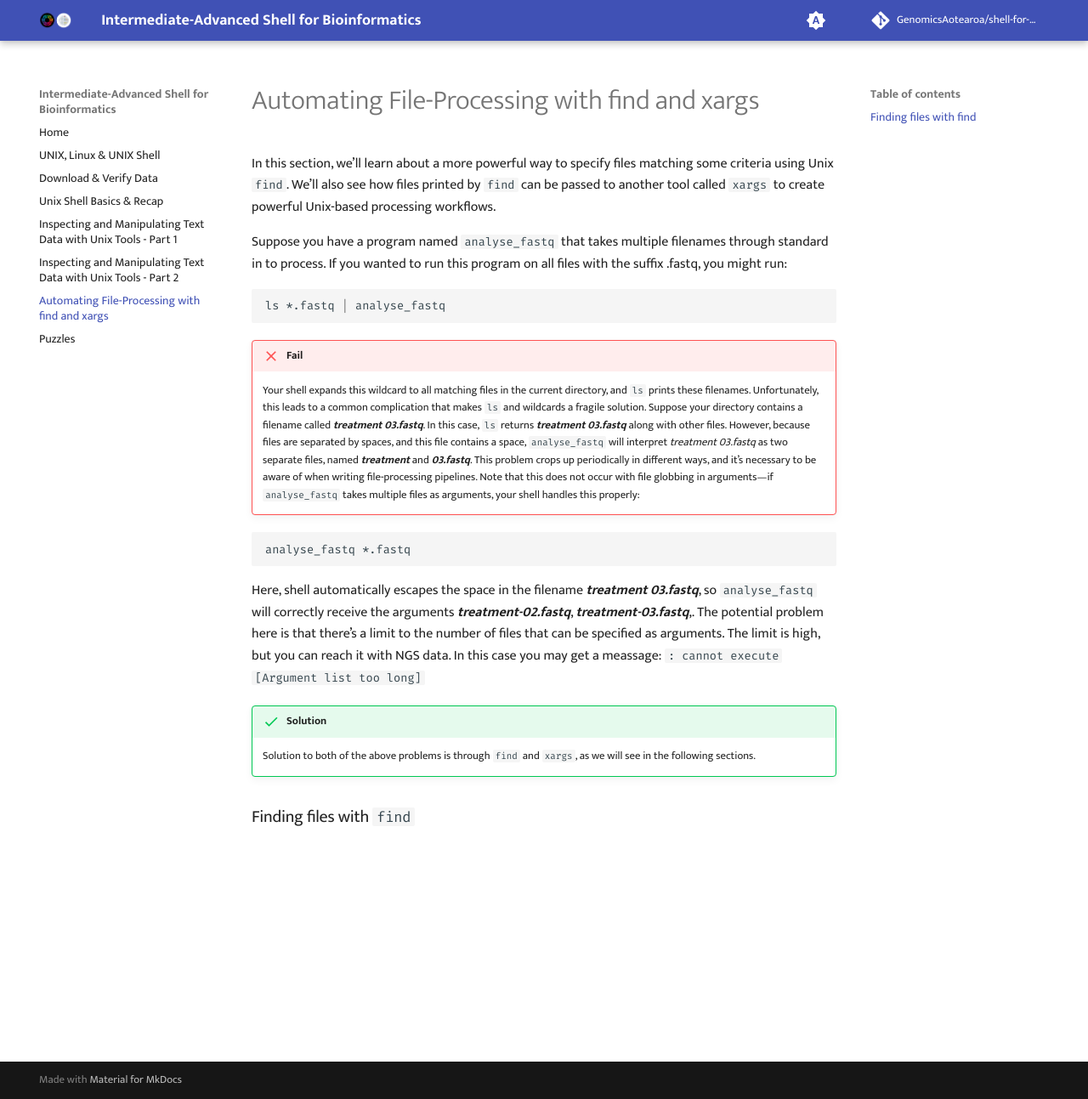
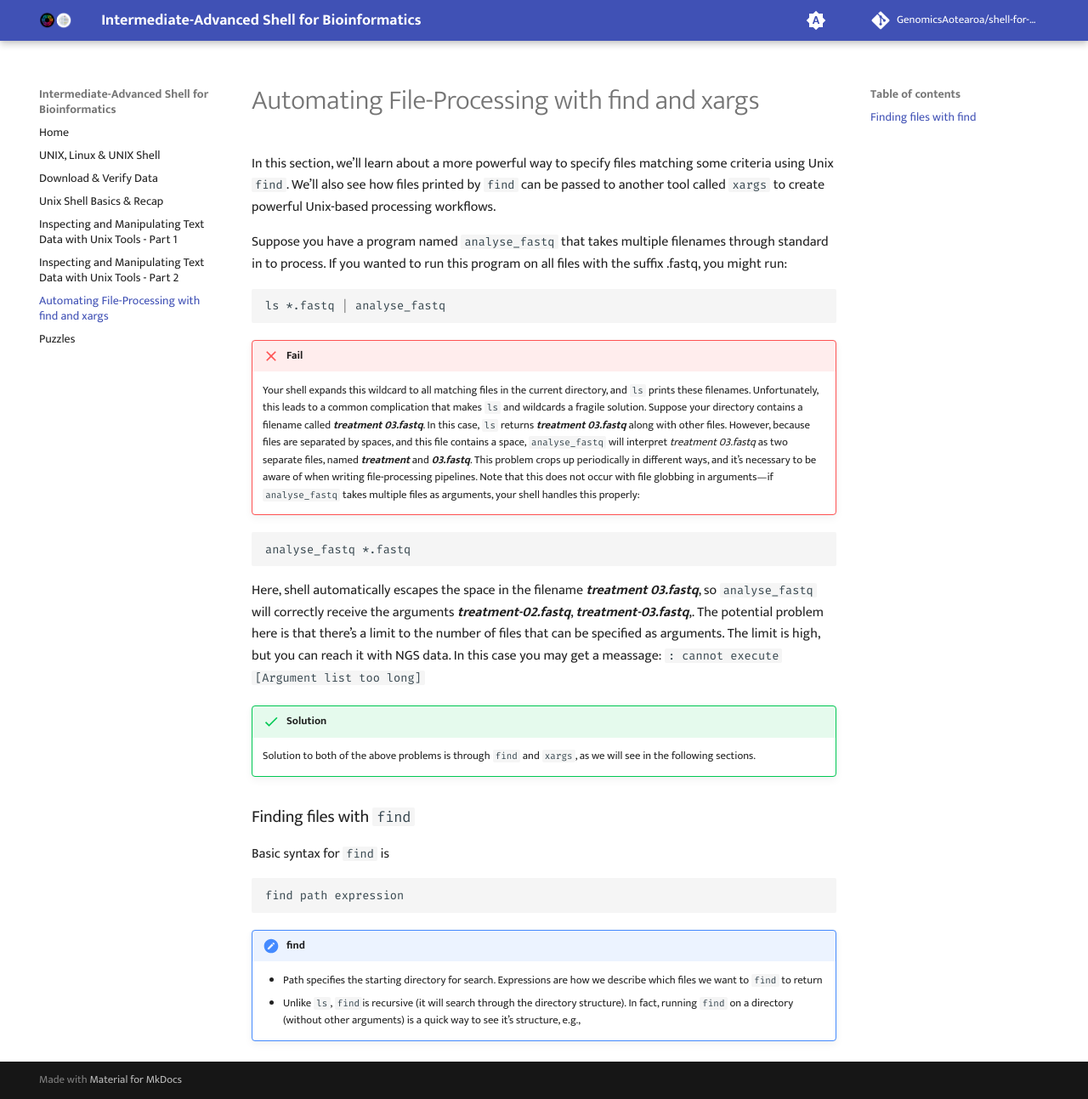
Before and after one commit to GenomicsAotearoa/shell-for-bioinformatics, an MkDocs documentation site: the page built from docs/6_automate_fileprocessing_find_xargs.md, in a window 1280 px wide and 1293 px high. Shown: the whole window at 85% size. Built offline with MkDocs 1.6.1 and Material for MkDocs 9.7.7, drawn with Linux system fonts in a browser that asks for light colours; comment, search, counter and statistics services are not loaded.

Commit message:
find structure

````diff
--- a/docs/6_automate_fileprocessing_find_xargs.md
+++ b/docs/6_automate_fileprocessing_find_xargs.md
@@ -22,3 +22,13 @@ Here, shell automatically escapes the space in the filename ***treatment 03.fast
     Solution to both of the above problems is through `find` and `xargs`, as we will see in the following sections.
 
 ### Finding files with `find`
+
+Basic syntax for `find` is
+
+```bash
+find path expression
+```
+!!! note "find"
+
+    - Path specifies the starting directory for search. Expressions are how we describe which files we want to `find` to return
+    - Unlike `ls`, `find`is recursive (it will search through the directory structure). In fact, running `find` on a directory (without other arguments) is a quick way to see it’s structure, e.g.,
````
